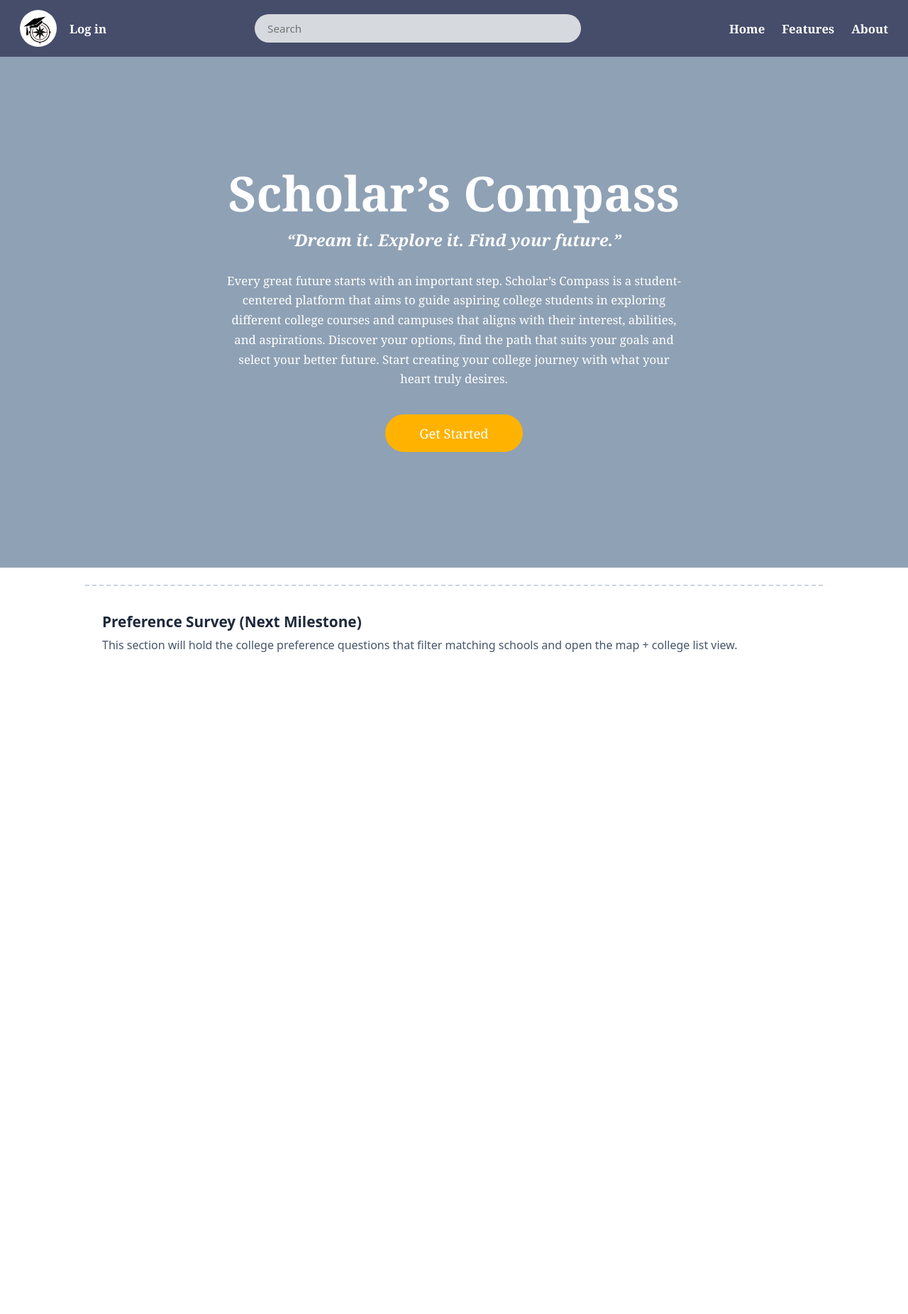
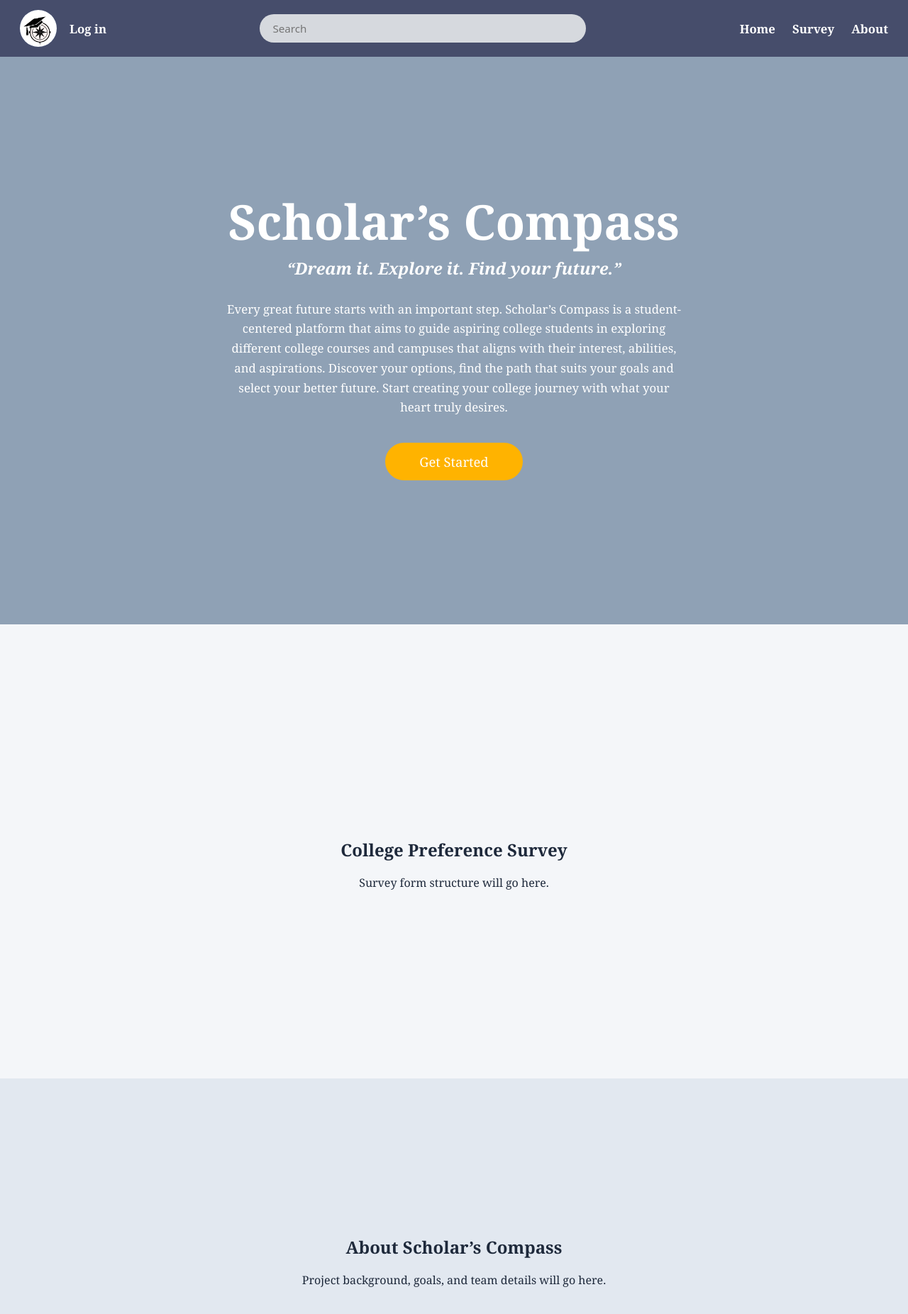
Before and after one commit to marcus-consebido08/scholars-compass, a Vue app in the folder scholars-compass/: page / in a window 1280 px wide. Shown: the top 1852 px of the page at 71% size. Before the commit the page ends 956 px from the top, so only its background shows below. Built offline with nearby package versions, Linux system fonts and the light colour scheme.

Commit message:
Landing + plc

```diff
--- a/scholars-compass/src/App.vue
+++ b/scholars-compass/src/App.vue
@@ -1,45 +1,140 @@
 <script setup>
 import { ref } from 'vue'
+import logoUrl from './assets/LOGO.jpg'
 import LandingPage from './components/LandingPage.vue'
+import SurveySect from './components/SurveySect.vue'
+import AboutSect from './components/AboutSect.vue'
 
 const surveySection = ref(null)
+const searchQuery = ref('')
 
 function scrollToSurvey() {
-  surveySection.value?.scrollIntoView({ behavior: 'smooth' })
+  surveySection.value?.$el?.scrollIntoView({ behavior: 'smooth' })
+}
+
+function handleSearch() {
+  if (!searchQuery.value.trim()) return
+  alert(`Search preview: "${searchQuery.value}" (We will connect this to college data later!)`)
 }
 </script>
 
 <template>
+  <header class="navbar">
+    <div class="nav-left">
+      <div class="logo-circle">
+        <img class="logo-image" :src="logoUrl" alt="Scholar Compass logo" />
+      </div>
+      <a href="#login" class="login-link">Log in</a>
+    </div>
+
+    <form class="search-form" @submit.prevent="handleSearch">
+      <input
+        v-model="searchQuery"
+        type="text"
+        placeholder="Search"
+        aria-label="Search colleges"
+      />
+    </form>
+
+    <nav class="nav-right">
+      <a href="#home">Home</a>
+      <a href="#survey" @click.prevent="scrollToSurvey">Survey</a>
+      <a href="#about">About</a>
+    </nav>
+  </header>
+
   <main>
     <LandingPage @start-survey="scrollToSurvey" />
-
-    <section ref="surveySection" class="survey-placeholder">
-      <h2>Preference Survey (Next Milestone)</h2>
-      <p>
-        This section will hold the college preference questions that filter matching schools
-        and open the map + college list view.
-      </p>
-    </section>
+    <SurveySect ref="surveySection" />
+    <AboutSect />
   </main>
 </template>
 
 <style scoped>
-.survey-placeholder {
-  max-width: 1040px;
-  margin: 24px auto 0;
-  padding: 36px 24px;
-  border-top: 2px dashed #cbd5e1;
-  color: #475569;
-  font-family: system-ui, -apple-system, sans-serif;
+.navbar {
+  position: sticky;
+  top: 0;
+  z-index: 1000;
+  display: flex;
+  align-items: center;
+  justify-content: space-between;
+  gap: 16px;
+  padding: 14px 28px;
+  background-color: #464d6b;
+  font-family: Georgia, 'Times New Roman', serif;
 }
 
-.survey-placeholder h2 {
-  margin: 0 0 8px;
-  color: #1e293b;
-  font-size: 1.3rem;
+.nav-left {
+  display: flex;
+  align-items: center;
+  gap: 18px;
 }
 
-.survey-placeholder p {
-  margin: 0;
+.logo-circle {
+  width: 52px;
+  height: 52px;
+  border-radius: 50%;
+  background-color: #163366;
+  display: flex;
+  align-items: center;
+  justify-content: center;
+  flex-shrink: 0;
+  overflow: hidden;
+}
+
+.logo-image {
+  display: block;
+  width: 100%;
+  height: 100%;
+  object-fit: contain;
+}
+
+.login-link,
+.nav-right a {
+  color: #ffffff;
+  text-decoration: none;
+  font-weight: 700;
+  font-size: 1.05rem;
+}
+
+.login-link:hover,
+.nav-right a:hover {
+  text-decoration: underline;
+}
+
+.search-form {
+  flex: 1;
+  max-width: 460px;
+}
+
+.search-form input {
+  width: 100%;
+  padding: 10px 18px;
+  border: none;
+  border-radius: 999px;
+  background-color: #d6d9de;
+  color: #1e293b;
+  font-size: 0.95rem;
+  font-family: system-ui, -apple-system, sans-serif;
+  outline: none;
+}
+
+.nav-right {
+  display: flex;
+  align-items: center;
+  gap: 24px;
+}
+
+@media (max-width: 768px) {
+  .navbar {
+    flex-wrap: wrap;
+    padding: 14px 16px;
+  }
+
+  .search-form {
+    order: 3;
+    max-width: 100%;
+    flex-basis: 100%;
+  }
 }
 </style>
--- a/scholars-compass/src/assets/main.css
+++ b/scholars-compass/src/assets/main.css
@@ -12,3 +12,8 @@ body {
   margin: 0;
   padding: 0;
 }
+
+html {
+  scroll-behavior: smooth;
+  scroll-padding-top: 80px;
+}
--- /dev/null
+++ b/scholars-compass/src/components/AboutSect.vue
@@ -0,0 +1,30 @@
+<template>
+  <section id="about" class="section-block about-bg">
+    <div class="section-inner">
+      <h2>About Scholar’s Compass</h2>
+      <p>Project background, goals, and team details will go here.</p>
+    </div>
+  </section>
+</template>
+
+<style scoped>
+.section-block {
+  min-height: 60vh;
+  padding: 96px 24px 64px;
+  display: flex;
+  align-items: center;
+  justify-content: center;
+  text-align: center;
+  font-family: Georgia, 'Times New Roman', serif;
+}
+
+.about-bg {
+  background-color: #e2e8f0;
+  color: #1e293b;
+}
+
+.section-inner {
+  max-width: 820px;
+  width: 100%;
+}
+</style>
--- a/scholars-compass/src/components/LandingPage.vue
+++ b/scholars-compass/src/components/LandingPage.vue
@@ -1,48 +1,10 @@
 <script setup>
-import { ref } from 'vue'
-import logoUrl from '../assets/LOGO.jpg'
-
 // Emits an event to App.vue when "Get Started" is clicked
 const emit = defineEmits(['start-survey'])
-
-// Holds whatever the user types in the top search bar
-const searchQuery = ref('')
-
-function handleSearch() {
-  if (!searchQuery.value.trim()) return
-  alert(`Search preview: "${searchQuery.value}" (We will connect this to college data later!)`)
-}
 </script>
 
 <template>
   <div class="page-wrapper">
-    <!-- ==================== TOP NAVBAR ==================== -->
-    <header class="navbar">
-      <div class="nav-left">
-        <div class="logo-circle">
-          <img class="logo-image" :src="logoUrl" alt="Scholar Compass logo" />
-        </div>
-        <a href="#login" class="login-link">Log in</a>
-      </div>
-
-      <!-- Center Search Bar -->
-      <form class="search-form" @submit.prevent="handleSearch">
-        <input
-          v-model="searchQuery"
-          type="text"
-          placeholder="Search"
-          aria-label="Search colleges"
-        />
-      </form>
-
-      <!-- Right Navigation Links -->
-      <nav class="nav-right">
-        <a href="#home">Home</a>
-        <a href="#features">Features</a>
-        <a href="#about">About</a>
-      </nav>
-    </header>
-
     <!-- ==================== HERO SECTION (SINGLE COLUMN) ==================== -->
     <section id="home" class="hero">
       <h1 class="title">Scholar’s Compass</h1>
@@ -71,81 +33,6 @@ function handleSearch() {
   background-color: #8fa1b5;
   color: #ffffff;
   font-family: Georgia, 'Times New Roman', serif;
-}
-
-/* ==================== NAVBAR STYLES ==================== */
-.navbar {
-  display: flex;
-  align-items: center;
-  justify-content: space-between;
-  gap: 16px;
-  padding: 14px 28px;
-  background-color: #464d6b;
-}
-
-.nav-left {
-  display: flex;
-  align-items: center;
-  gap: 18px;
-}
-
-.logo-circle {
-  width: 52px;
-  height: 52px;
-  border-radius: 50%;
-  background-color: #163366;
-  color: #ffffff;
-  font-size: 0.75rem;
-  font-weight: 700;
-  display: flex;
-  align-items: center;
-  justify-content: center;
-  letter-spacing: 0.05em;
-  flex-shrink: 0;
-  overflow: hidden;
-}
-
-.logo-image {
-  display: block;
-  width: 100%;
-  height: 100%;
-  object-fit: contain;
-}
-
-.login-link,
-.nav-right a {
-  color: #ffffff;
-  text-decoration: none;
-  font-weight: 700;
-  font-size: 1.05rem;
-}
-
-.login-link:hover,
-.nav-right a:hover {
-  text-decoration: underline;
-}
-
-.search-form {
-  flex: 1;
-  max-width: 460px;
-}
-
-.search-form input {
-  width: 100%;
-  padding: 10px 18px;
-  border: none;
-  border-radius: 999px;
-  background-color: #d6d9de;
-  color: #1e293b;
-  font-size: 0.95rem;
-  font-family: system-ui, -apple-system, sans-serif;
-  outline: none;
-}
-
-.nav-right {
-  display: flex;
-  align-items: center;
-  gap: 24px;
 }
 
 /* ==================== HERO STYLES ==================== */
@@ -202,17 +89,4 @@ function handleSearch() {
   transform: scale(0.98);
 }
 
-/* Mobile responsiveness so nothing breaks on smaller screens */
-@media (max-width: 768px) {
-  .navbar {
-    flex-wrap: wrap;
-    padding: 14px 16px;
-  }
-
-  .search-form {
-    order: 3;
-    max-width: 100%;
-    flex-basis: 100%;
-  }
-}
 </style>
--- /dev/null
+++ b/scholars-compass/src/components/SurveySect.vue
@@ -0,0 +1,30 @@
+<template>
+  <section id="survey" class="section-block survey-bg">
+    <div class="section-inner">
+      <h2>College Preference Survey</h2>
+      <p>Survey form structure will go here.</p>
+    </div>
+  </section>
+</template>
+
+<style scoped>
+.section-block {
+  min-height: 80vh;
+  padding: 96px 24px 64px; /* Extra top padding accounts for the sticky navbar */
+  display: flex;
+  align-items: center;
+  justify-content: center;
+  text-align: center;
+  font-family: Georgia, 'Times New Roman', serif;
+}
+
+.survey-bg {
+  background-color: #f4f6f9;
+  color: #1e293b;
+}
+
+.section-inner {
+  max-width: 820px;
+  width: 100%;
+}
+</style>
```
